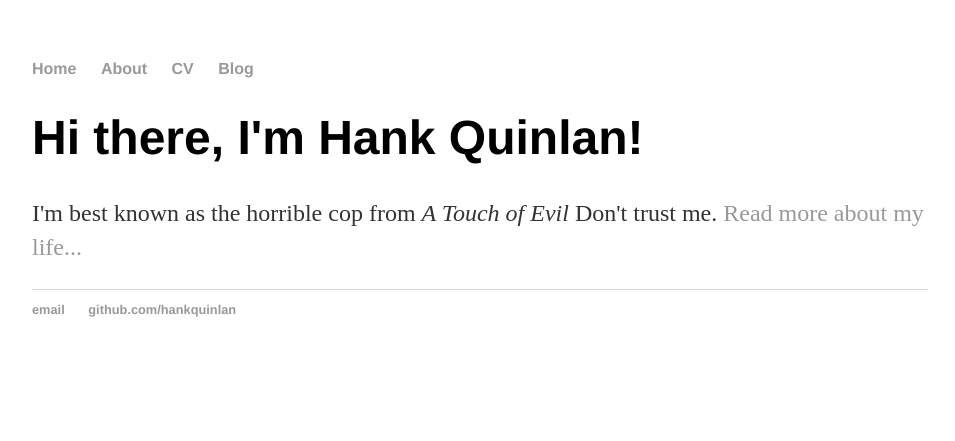
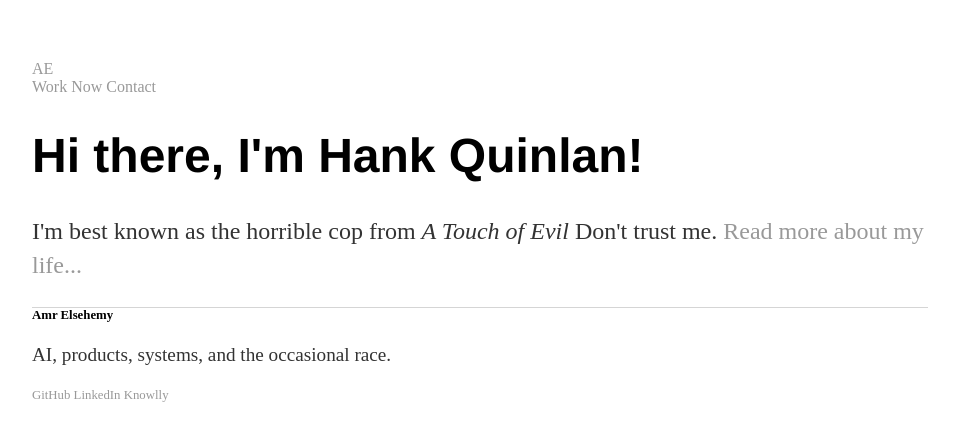
Before and after one commit to AmrElsehemy/amrelsehemy.github.com, a Jekyll site: the page built from index.html, in a window 1280 px wide. Shown: the top 441 px of the page, without its empty margins (160-1115 px from the left). Built offline with Jekyll 4.4.1, drawn with Linux system fonts in a browser that asks for light colours.

Commit message:
Replace legacy tutorial layout with personal site shell

```diff
--- a/_layouts/default.html
+++ b/_layouts/default.html
@@ -1,29 +1,43 @@
-<!DOCTYPE html>
-	<html>
+<!doctype html>
+<html lang="en">
 <head>
-			<title>{{ page.title }}</title>
-			<!-- link to main stylesheet -->
-			<link rel="stylesheet" type="text/css" href="/css/main.css">
+  <meta charset="utf-8">
+  <meta name="viewport" content="width=device-width, initial-scale=1">
+  <meta name="theme-color" content="#0b0d10">
+  <title>{{ page.title | default: site.title }}</title>
+  <meta name="description" content="{{ page.description | default: site.description }}">
+  <meta property="og:title" content="{{ page.title | default: site.title }}">
+  <meta property="og:description" content="{{ page.description | default: site.description }}">
+  <meta property="og:type" content="website">
+  <meta property="og:url" content="{{ site.url }}{{ page.url }}">
+  <meta name="twitter:card" content="summary">
+  <link rel="canonical" href="{{ site.url }}{{ page.url }}">
+  <link rel="stylesheet" href="{{ '/css/main.css' | relative_url }}">
 </head>
 <body>
-			<nav>
-	    		<ul>
-	        		<li><a href="/">Home</a></li>
-		        	<li><a href="/about">About</a></li>
-	        		<li><a href="/cv">CV</a></li>
-	        		<li><a href="/blog">Blog</a></li>
-	    		</ul>
+  <header class="site-header">
+    <a class="brand" href="{{ '/' | relative_url }}" aria-label="Amr Elsehemy home">AE</a>
+    <nav class="site-nav" aria-label="Primary navigation">
+      <a href="#work">Work</a>
+      <a href="#now">Now</a>
+      <a href="#contact">Contact</a>
     </nav>
-			<div class="container">
+  </header>
 
+  <main>
     {{ content }}
+  </main>
 
-			</div><!-- /.container -->
-			<footer>
-	    		<ul>
-	        		<li><a href="mailto:hankquinlanhub@gmail.com">email</a></li>
-	        		<li><a href="https://github.com/hankquinlan">github.com/hankquinlan</a></li>
-				</ul>
+  <footer class="site-footer" id="contact">
+    <div>
+      <strong>Amr Elsehemy</strong>
+      <p>AI, products, systems, and the occasional race.</p>
+    </div>
+    <div class="footer-links">
+      <a href="https://github.com/AmrElsehemy" rel="me">GitHub</a>
+      <a href="https://www.linkedin.com/in/amrelsehemy/" rel="me">LinkedIn</a>
+      <a href="https://knowlly.ai/">Knowlly</a>
+    </div>
   </footer>
 </body>
 </html>
```
Lines whose indentation alone changed are shown as unchanged.
